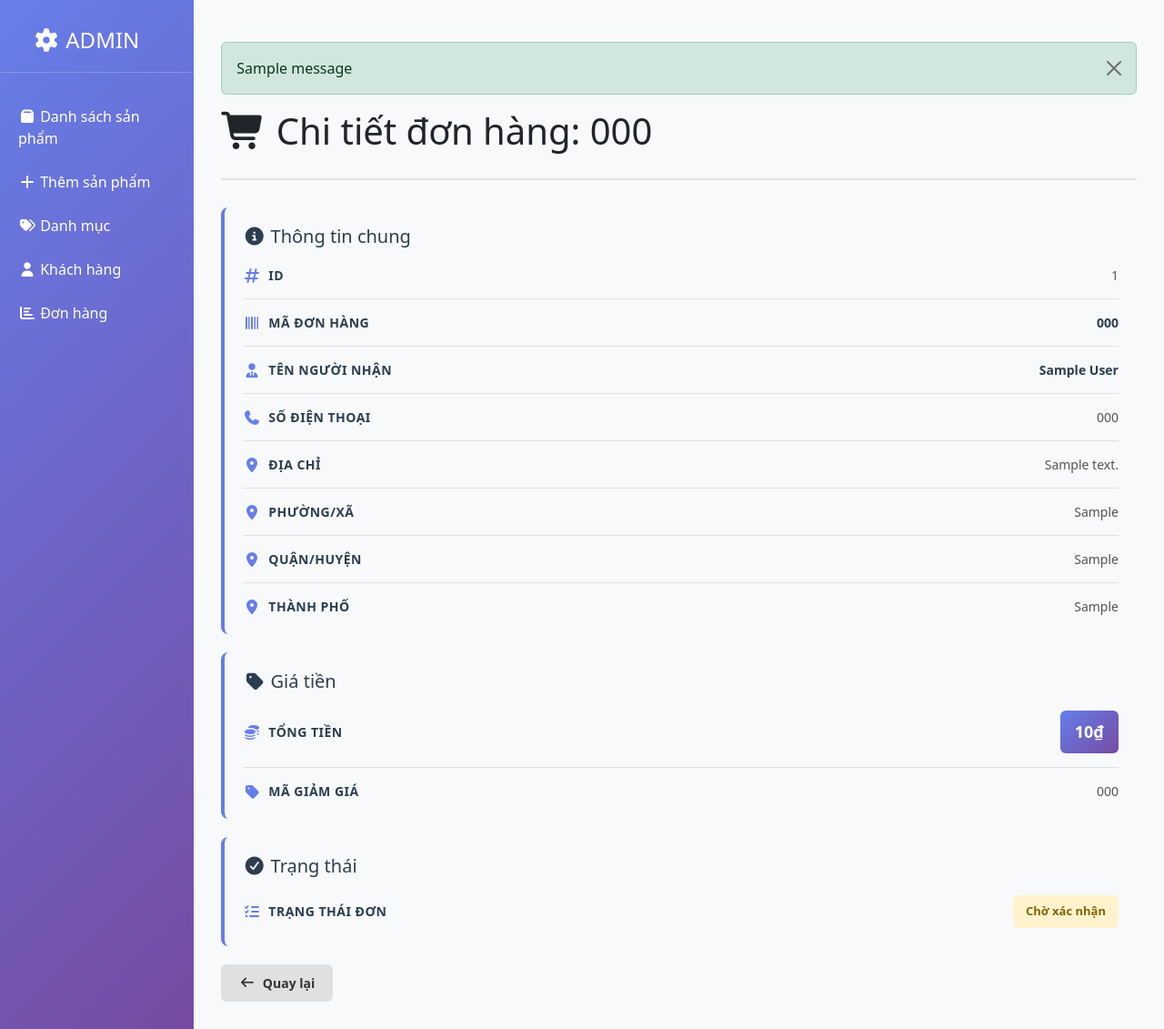
After one commit to hand240503/Final-Project-Electronics-Store-VKU-Sem-7-BE, a Django app: template api/orders/templates/orders_detail.html in a window 1280 px wide. The commit adds this page. Shown: the whole page at 91% size. Run offline with Django 5.2, Linux system fonts and the light colour scheme; the template is opened without the code that fills it: values that come from a table or form of the project are taken from there, others are empty; tables that the repository leaves empty hold one stand-in row (values such as "Sample post"); one stand-in notice (Sample message) is shown; some libraries are stand-ins or nearby versions.

Commit message:
feat: Order Screen

```diff
--- /dev/null
+++ b/api/orders/templates/orders_detail.html
@@ -0,0 +1,248 @@
+{% load static %}
+<!DOCTYPE html>
+<html lang="vi">
+    <head>
+        <meta charset="UTF-8" />
+        <meta name="viewport" content="width=device-width, initial-scale=1.0" />
+        <title>Chi tiết đơn hàng</title>
+        <!-- Bootstrap từ file tải về -->
+        <link href="{% static 'css/bootstrap.min.css' %}" rel="stylesheet" />
+        <!-- Font Awesome -->
+        <link href="{% static 'css/all.min.css' %}" rel="stylesheet" />
+        <!-- Custom CSS -->
+        <link href="{% static 'css/admin.css' %}" rel="stylesheet" />
+        <style>
+                .detail-section {
+                    background: #f8f9fa;
+                    padding: 20px;
+                    border-radius: 8px;
+                    border-left: 4px solid #667eea;
+                    margin-bottom: 20px;
+                }
+
+                .detail-row {
+                    display: flex;
+                    justify-content: space-between;
+                    padding-bottom: 15px;
+                    margin-bottom: 15px;
+                    border-bottom: 1px solid #e0e0e0;
+                }
+
+                .detail-row:last-child {
+                    padding-bottom: 0;
+                    margin-bottom: 0;
+                    border-bottom: none;
+                }
+
+                .detail-label {
+                    font-weight: 700;
+                    color: #2c3e50;
+                    font-size: 14px;
+                    text-transform: uppercase;
+                    letter-spacing: 0.5px;
+                    display: flex;
+                    align-items: center;
+                    gap: 8px;
+                    min-width: 180px;
+                }
+
+                .detail-label i {
+                    color: #667eea;
+                    font-size: 16px;
+                }
+
+                .detail-value {
+                    color: #555;
+                    font-size: 14px;
+                    font-weight: 500;
+                    text-align: right;
+                    flex: 1;
+                }
+
+                .detail-value strong {
+                    color: #2c3e50;
+                }
+
+                .price-highlight {
+                    background: linear-gradient(135deg, #667eea 0%, #764ba2 100%);
+                    color: #fff;
+                    padding: 10px 16px;
+                    border-radius: 6px;
+                    font-size: 18px;
+                    font-weight: 700;
+                    display: inline-block;
+                }
+
+                .badge-status {
+                    display: inline-block;
+                    padding: 8px 14px;
+                    border-radius: 6px;
+                    font-weight: 600;
+                    font-size: 13px;
+                }
+
+                .action-buttons {
+                    display: flex;
+                    gap: 10px;
+                    margin-top: 20px;
+                }
+
+                .action-buttons a {
+                    padding: 10px 20px;
+                    border-radius: 6px;
+                    text-decoration: none;
+                    font-weight: 600;
+                    font-size: 14px;
+                    display: inline-flex;
+                    align-items: center;
+                    gap: 8px;
+                    transition: all 0.3s ease;
+                }
+
+                .btn-back {
+                    background: #e0e0e0;
+                    color: #333;
+                }
+
+                .btn-back:hover {
+                    background: #d0d0d0;
+                }
+
+                .btn-edit {
+                    background: #667eea;
+                    color: #fff;
+                }
+
+                .btn-edit:hover {
+                    background: #5568d3;
+                }
+        </style>
+    </head>
+    <body>
+        <div class="container-fluid">
+            <div class="row">
+                <!-- Sidebar -->
+                <div class="col-md-2 sidebar">
+                    <div class="text-white ps-3 mb-4"
+                         style="border-bottom: 1px solid rgba(255,255,255,0.2);
+                                padding: 20px;
+                                padding-right: 40px;
+                                padding-top: 10px;
+                                text-align: center">
+                        <h4 style="margin: 0;">
+                            <i class="fas fa-cog"></i> ADMIN
+                        </h4>
+                    </div>
+                    <a href="{% url 'product_list' %}"><i class="fas fa-box"></i> Danh sách sản phẩm</a>
+                    <a href="{% url 'product_create' %}"><i class="fas fa-plus"></i> Thêm sản phẩm</a>
+                    <a href="#"><i class="fas fa-tags"></i> Danh mục</a>
+                    <a href="#"><i class="fas fa-user"></i> Khách hàng</a>
+                    <a href="{% url 'orders_list' %}"><i class="fas fa-chart-bar"></i> Đơn hàng</a>
+                </div>
+                <!-- Main Content -->
+                <div class="col-md-10 main-content">
+                    <!-- Thông báo thành công -->
+                    {% if messages %}
+                        {% for message in messages %}
+                            <div class="alert alert-{{ message.tags }} alert-dismissible fade show mt-3"
+                                 role="alert">
+                                {{ message }}
+                                <button type="button"
+                                        class="btn-close"
+                                        data-bs-dismiss="alert"
+                                        aria-label="Close"></button>
+                            </div>
+                        {% endfor %}
+                    {% endif %}
+                    <div class="page-header">
+                        <div>
+                            <h1>
+                                <i class="fas fa-shopping-cart"></i> Chi tiết đơn hàng: {{ order.order_code }}
+                            </h1>
+                        </div>
+                    </div>
+                    <!-- Thông tin chung -->
+                    <div class="detail-section">
+                        <h5 style="margin-bottom: 20px; color: #2c3e50;">
+                            <i class="fas fa-info-circle"></i> Thông tin chung
+                        </h5>
+                        <div class="detail-row">
+                            <span class="detail-label"><i class="fas fa-hashtag"></i> ID</span>
+                            <span class="detail-value">{{ order.id }}</span>
+                        </div>
+                        <div class="detail-row">
+                            <span class="detail-label"><i class="fas fa-barcode"></i> Mã đơn hàng</span>
+                            <span class="detail-value"><strong>{{ order.order_code }}</strong></span>
+                        </div>
+                        <div class="detail-row">
+                            <span class="detail-label"><i class="fas fa-user-tie"></i> Tên người nhận</span>
+                            <span class="detail-value"><strong>{{ order.address_full_name }}</strong></span>
+                        </div>
+                        <div class="detail-row">
+                            <span class="detail-label"><i class="fas fa-phone"></i> Số điện thoại</span>
+                            <span class="detail-value">{{ order.address_phone }}</span>
+                        </div>
+                        <div class="detail-row">
+                            <span class="detail-label"><i class="fas fa-map-marker-alt"></i> Địa chỉ</span>
+                            <span class="detail-value">{{ order.address_line }}</span>
+                        </div>
+                        <div class="detail-row">
+                            <span class="detail-label"><i class="fas fa-map-marker-alt"></i> Phường/Xã</span>
+                            <span class="detail-value">{{ order.ward|default:"Không có" }}</span>
+                        </div>
+                        <div class="detail-row">
+                            <span class="detail-label"><i class="fas fa-map-marker-alt"></i> Quận/Huyện</span>
+                            <span class="detail-value">{{ order.district|default:"Không có" }}</span>
+                        </div>
+                        <div class="detail-row">
+                            <span class="detail-label"><i class="fas fa-map-marker-alt"></i> Thành phố</span>
+                            <span class="detail-value">{{ order.city|default:"Không có" }}</span>
+                        </div>
+                    </div>
+                    <!-- Thông tin giá tiền -->
+                    <div class="detail-section">
+                        <h5 style="margin-bottom: 20px; color: #2c3e50;">
+                            <i class="fas fa-tag"></i> Giá tiền
+                        </h5>
+                        <div class="detail-row">
+                            <span class="detail-label"><i class="fas fa-coins"></i> Tổng tiền</span>
+                            <span class="detail-value"><span class="price-highlight">{{ order.total_price|floatformat:0 }}₫</span></span>
+                        </div>
+                        <div class="detail-row">
+                            <span class="detail-label"><i class="fas fa-tag"></i> Mã giảm giá</span>
+                            <span class="detail-value">{{ order.discount_code|default:"Không có" }}</span>
+                        </div>
+                    </div>
+                    <!-- Thông tin trạng thái -->
+                    <div class="detail-section">
+                        <h5 style="margin-bottom: 20px; color: #2c3e50;">
+                            <i class="fas fa-check-circle"></i> Trạng thái
+                        </h5>
+                        <div class="detail-row">
+                            <span class="detail-label"><i class="fas fa-tasks"></i> Trạng thái đơn</span>
+                            <span class="detail-value">
+                                {% if order.status == 0 %}
+                                    <span class="badge-status" style="background: #fff3cd; color: #856404;">Chờ xác nhận</span>
+                                {% elif order.status == 1 %}
+                                    <span class="badge-status" style="background: #d1ecf1; color: #0c5460;">Chờ lấy hàng</span>
+                                {% elif order.status == 2 %}
+                                    <span class="badge-status" style="background: #d4edda; color: #155724;">Chờ giao hàng</span>
+                                {% elif order.status == 3 %}
+                                    <span class="badge-status" style="background: #f8d7da; color: #721c24;">Đã giao</span>
+                                {% endif %}
+                            </span>
+                        </div>
+                    </div>
+                    <!-- Hành động -->
+                    <div class="action-buttons">
+                        <a href="{% url 'orders_list' %}" class="btn-back">
+                            <i class="fas fa-arrow-left"></i> Quay lại
+                        </a>
+                    </div>
+                </div>
+            </div>
+        </div>
+        <!-- Bootstrap JS từ file tải về -->
+        <script src="{% static 'js/bootstrap.bundle.min.js' %}"></script>
+    </body>
+</html>
--- a/api/orders/urls.py
+++ b/api/orders/urls.py
@@ -1,9 +1,18 @@
 from django.urls import path
 from .views import OrderCreateView, OrdersByUserView, OrderDetailView, CancelOrderAPIView
+from . import views
 
 urlpatterns = [
+
+    path('', views.orders_list, name="orders_list"),
+    path('<int:pk>/', views.orders_detail, name="orders_detail"),
+    path('<int:order_id>/status/', views.orders_approve_next, name="orders_approve_next"),
+
     path('create/', OrderCreateView.as_view(), name='order-create'),
     path('user/<int:user_id>/', OrdersByUserView.as_view(), name='orders-by-user'),
     path('<int:order_id>/', OrderDetailView.as_view(), name='order-detail'),
-    path('cancel/<int:order_id>/', CancelOrderAPIView.as_view(), name='cancel-order'),
+    path('cancel/<int:order_id>/',
+         CancelOrderAPIView.as_view(), name='cancel-order'),
+
+
 ]
--- a/api/products/forms.py
+++ b/api/products/forms.py
@@ -10,6 +10,7 @@ class ProductForm(forms.ModelForm):
             "id", "name", "description", "price",
             "discount_price", "brand", "category"
         ]
+
 class DocumentForm(forms.ModelForm):
     MAX_FILE_SIZE = 10 * 1024 * 1024  # 10MB
     ALLOWED_TYPES = {
--- a/api/products/templates/product_add.html
+++ b/api/products/templates/product_add.html
@@ -7,7 +7,7 @@
     <title>Chi tiết sản phẩm - Admin</title>
     <link href="{% static 'css/bootstrap.min.css' %}" rel="stylesheet" />
     <link href="{% static 'css/all.min.css' %}" rel="stylesheet" />
-    <link href="{% static 'css/admin_product.css' %}" rel="stylesheet" />
+    <link href="{% static 'css/admin.css' %}" rel="stylesheet" />
     <style>
       .detail-value {
         color: #444;
--- a/api/products/templates/product_detail.html
+++ b/api/products/templates/product_detail.html
@@ -7,7 +7,7 @@
     <title>Chi tiết sản phẩm - Admin</title>
     <link href="{% static 'css/bootstrap.min.css' %}" rel="stylesheet" />
     <link href="{% static 'css/all.min.css' %}" rel="stylesheet" />
-    <link href="{% static 'css/admin_product.css' %}" rel="stylesheet" />
+    <link href="{% static 'css/admin.css' %}" rel="stylesheet" />
   </head>
   <body>
     <div class="container-fluid">
@@ -28,7 +28,7 @@
           <a href="{% url 'product_create' %}"><i class="fas fa-plus"></i> Thêm sản phẩm</a>
           <a href="#"><i class="fas fa-tags"></i> Danh mục</a>
           <a href="#"><i class="fas fa-user"></i> Khách hàng</a>
-          <a href="#"><i class="fas fa-chart-bar"></i> Đơn hàng</a>
+          <a href="{% url 'orders_list' %}"><i class="fas fa-chart-bar"></i> Đơn hàng</a>
         </div>
         <!-- Main content -->
         <div class="col-md-10 main-content">
--- a/api/products/templates/product_list.html
+++ b/api/products/templates/product_list.html
@@ -10,7 +10,7 @@
     <!-- Font Awesome -->
     <link href="{% static 'css/all.min.css' %}" rel="stylesheet" />
     <!-- Custom CSS -->
-    <link href="{% static 'css/admin_product.css' %}" rel="stylesheet" />
+    <link href="{% static 'css/admin.css' %}" rel="stylesheet" />
   </head>
   <body>
     <div class="container-fluid">
@@ -31,7 +31,7 @@
           <a href="{% url 'product_create' %}"><i class="fas fa-plus"> </i> Thêm sản phẩm</a>
           <a href="#"><i class="fas fa-tags"></i> Danh mục</a>
           <a href="#"><i class="fas fa-user"></i> Khách hàng</a>
-          <a href="#"><i class="fas fa-chart-bar"></i> Đơn hàng</a>
+          <a href="{% url 'orders_list' %}"><i class="fas fa-chart-bar"></i> Đơn hàng</a>
         </div>
         <!-- Main Content -->
         <div class="col-md-10 main-content">
--- a/api/products/templates/product_update.html
+++ b/api/products/templates/product_update.html
@@ -7,7 +7,7 @@
         <title>Cập nhật sản phẩm - Admin</title>
         <link href="{% static 'css/bootstrap.min.css' %}" rel="stylesheet" />
         <link href="{% static 'css/all.min.css' %}" rel="stylesheet" />
-        <link href="{% static 'css/admin_product.css' %}" rel="stylesheet" />
+        <link href="{% static 'css/admin.css' %}" rel="stylesheet" />
         <style>
         .error-message {
             color: #dc3545;
@@ -45,7 +45,7 @@
                     <a href="{% url 'product_create' %}"><i class="fas fa-plus"></i> Thêm sản phẩm</a>
                     <a href="#"><i class="fas fa-tags"></i> Danh mục</a>
                     <a href="#"><i class="fas fa-user"></i> Khách hàng</a>
-                    <a href="#"><i class="fas fa-chart-bar"></i> Đơn hàng</a>
+                    <a href="{% url 'orders_list' %}"><i class="fas fa-chart-bar"></i> Đơn hàng</a>
                 </div>
                 <!-- MAIN CONTENT -->
                 <div class="col-md-10 main-content">
```
Also changed, not shown: api/orders/forms.py (added, +10 -0 lines), api/orders/templates/orders_list.html (added, +187 -0 lines), api/orders/views.py (+39 -0 lines), static/css/admin.css (line endings or trailing spaces).
